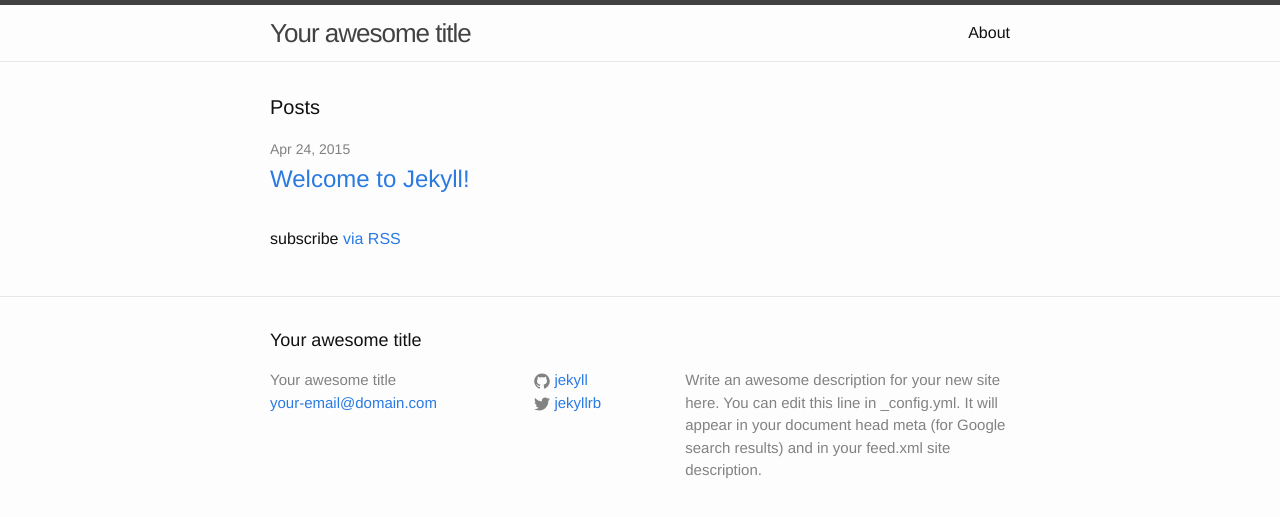
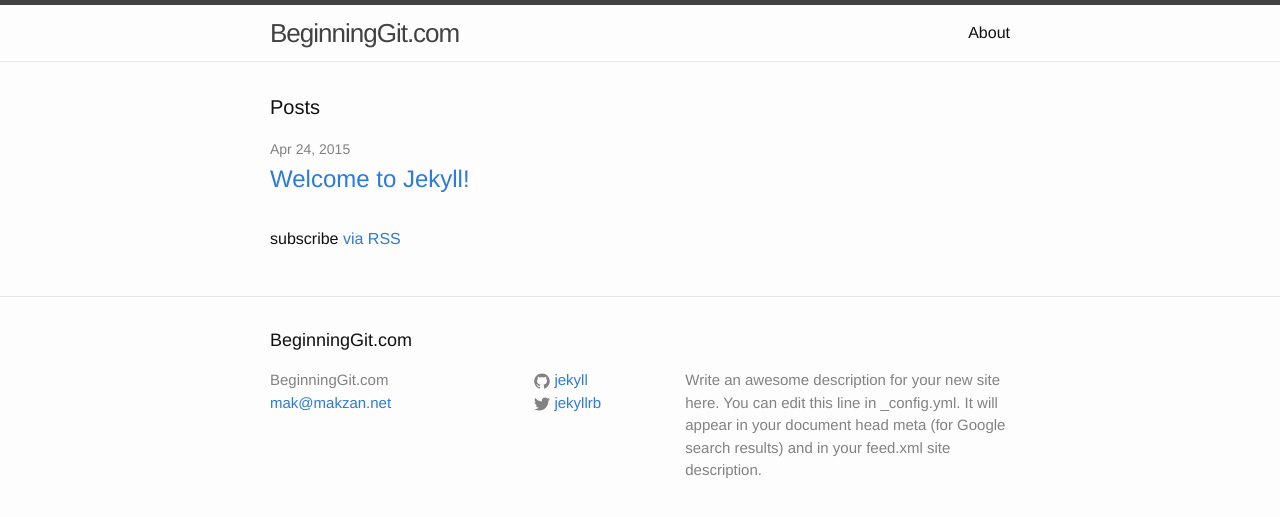
Before and after one commit to makzan/BeginningGit.com, a Jekyll site: the page built from index.html, in a window 1280 px wide. Shown: the top 517 px of the page. Built offline with Jekyll 4.4.1, drawn with Linux system fonts in a browser that asks for light colours.

Commit message:
Basic site config

```diff
--- a/_config.yml
+++ b/_config.yml
@@ -1,12 +1,12 @@
 # Site settings
-title: Your awesome title
-email: your-email@domain.com
+title: BeginningGit.com
+email: mak@makzan.net
 description: > # this means to ignore newlines until "baseurl:"
   Write an awesome description for your new site here. You can edit this
   line in _config.yml. It will appear in your document head meta (for
   Google search results) and in your feed.xml site description.
 baseurl: "" # the subpath of your site, e.g. /blog/
-url: "http://yourdomain.com" # the base hostname & protocol for your site
+url: "http://BeginningGit.com" # the base hostname & protocol for your site
 twitter_username: jekyllrb
 github_username:  jekyll
 
```
